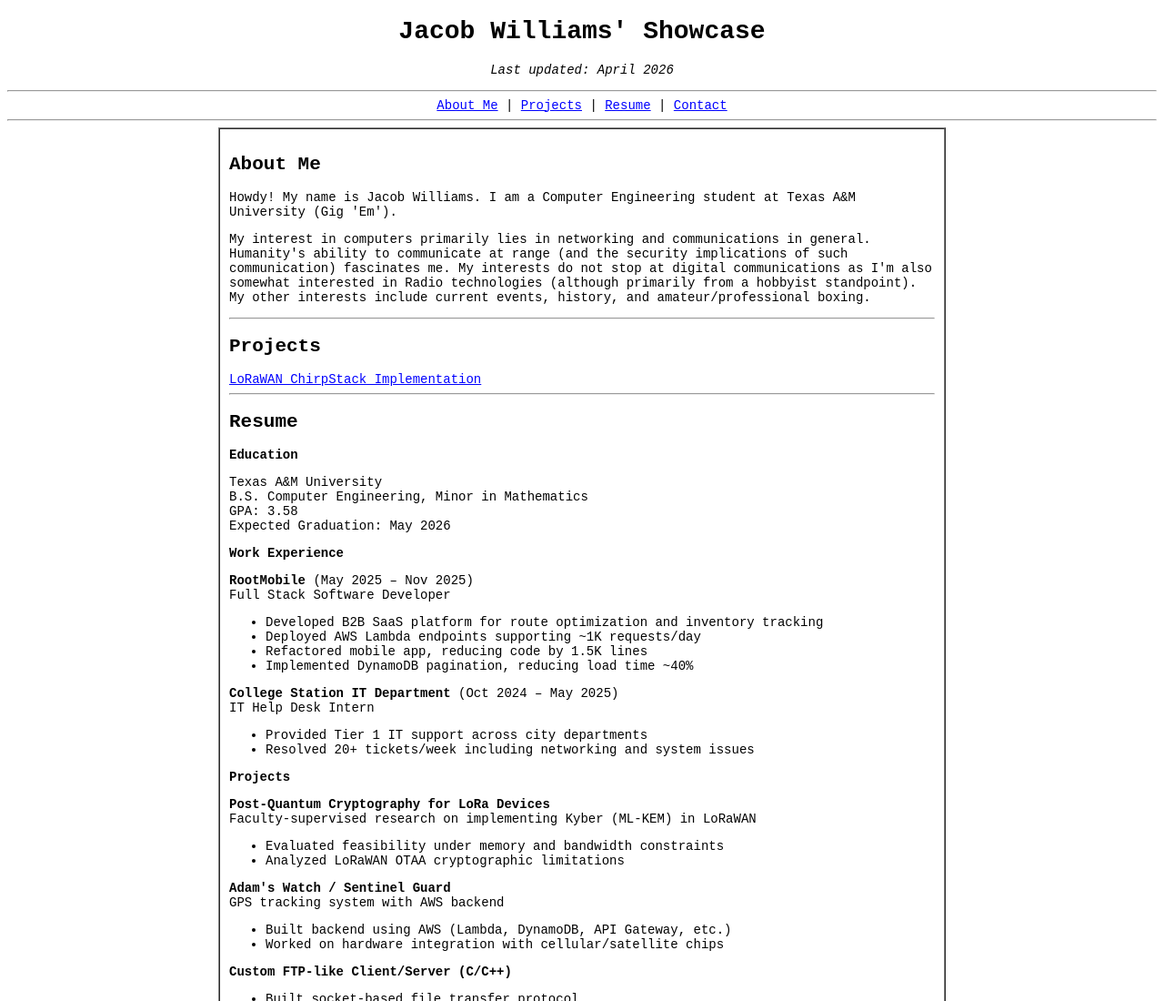
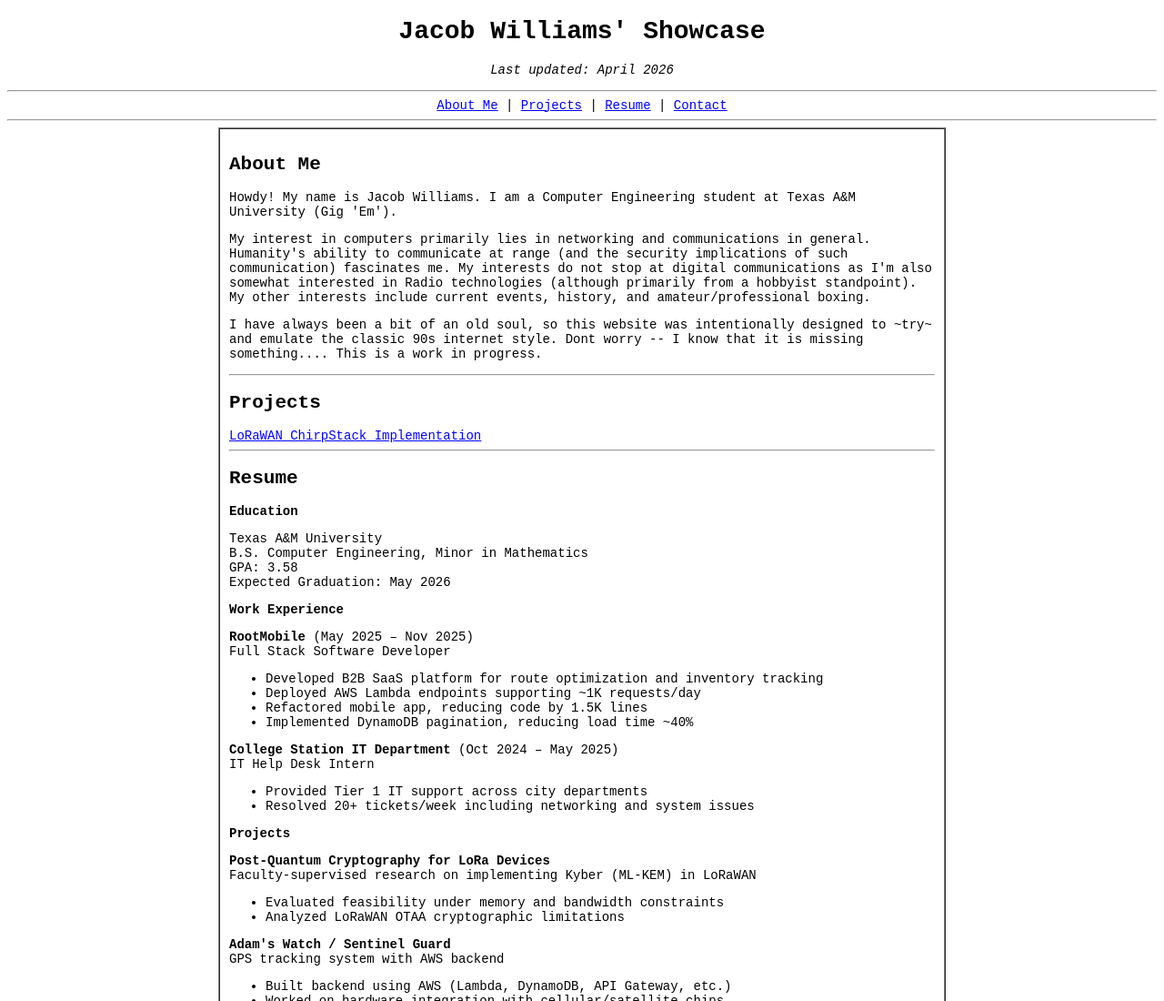
Before and after one commit to coolguyrandy/coolguyrandy.github.io, a plain HTML site: page index.html in a window 1280 px wide. Shown: the top 1100 px of the page at 91% size. Drawn offline with Linux system fonts and the light colour scheme.

Commit message:
Added clarifier in about me

```diff
--- a/index.html
+++ b/index.html
@@ -41,6 +41,8 @@ Howdy! My name is Jacob Williams. I am a Computer Engineering student at Texas A
 
 
 <p>My interest in computers primarily lies in networking and communications in general. Humanity's ability to communicate at range (and the security implications of such communication) fascinates me. My interests do not stop at digital communications as I'm also somewhat interested in Radio technologies (although primarily from a hobbyist standpoint). My other interests include current events, history, and amateur/professional boxing.</p>
+
+<p>I have always been a bit of an old soul, so this website was intentionally designed to ~try~ and emulate the classic 90s internet style. Dont worry -- I know that it is missing something.... This is a work in progress.</p>
 
 <hr>
 
```
